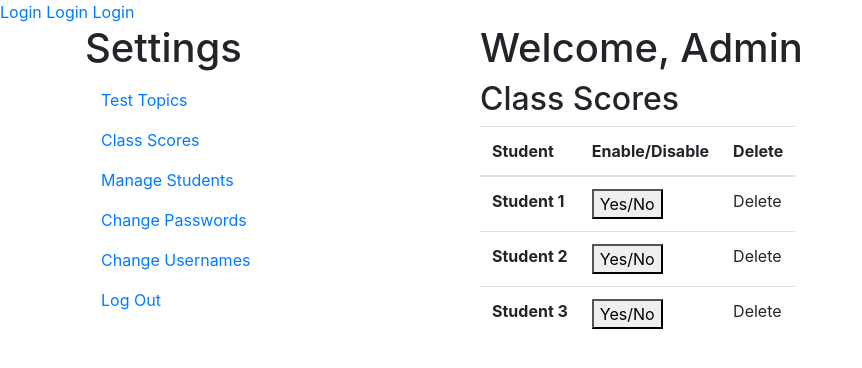
After one commit to akhil11naseem/Online-Quiz-Platform, a Flask app: page /students in a window 1280 px wide. The commit adds this page. Shown: the top 368 px of the page, without its empty margins (0-862 px from the left). Run offline with Flask 2, Linux system fonts and the light colour scheme; some libraries are stand-ins or nearby versions.

Commit message:
Login System with default username/password, with student manage and class pages added

```diff
--- a/project/app/routes.py
+++ b/project/app/routes.py
@@ -1,4 +1,4 @@
-from flask import render_template
+from flask import render_template, flash, url_for, redirect
 from app import app
 from app.forms import LoginForm, RegistrationForm
 
@@ -9,9 +9,23 @@ def index():
 @app.route('/login', methods=['GET','POST'])
 def login():
     form = LoginForm()
+    if form.validate_on_submit():
+        if form.email.data == 'admin@admin.com' and form.password.data == 'password':
+            flash('You have been successfully logged in', 'success')
+            return(redirect(url_for('manage_students')))
+        else:
+            flash('Login Failed. Please check password and username', 'error')
     return render_template('login.html', title = "Login Form", form = form)
 
 @app.route('/register')
 def register():
     form = RegistrationForm()
     return render_template('register.html', title = "Register", form = form)
+
+@app.route('/students')
+def manage_students():
+    return render_template('manage-students.html', title="Students-Admin")
+
+@app.route('/scores')
+def scores():
+    return render_template('class-scores.html', title="Students-Admin")
--- a/project/app/templates/base.html
+++ b/project/app/templates/base.html
@@ -7,9 +7,31 @@
         <meta name="viewport" content="width=device-width, initial-scale=1">
         <link rel ="stylesheet" href="{{ url_for('static', filename='style.css') }}">
         <link rel="stylesheet" href="https://stackpath.bootstrapcdn.com/bootstrap/4.4.1/css/bootstrap.min.css">
+
     </head>
     <body>
         <a href = '/login'>Login</a>
+        <a href = '/register'>Login</a>
+        <a href = '/students'>Login</a>
+
+        <section id = "admin-navigation-bar">
+            <div class="container">
+                <div class="row">
+                    <div class="col-md-4">
+                        {% block nav %}{% endblock %}
+                    </div>
+                    <div class="col-md-8">
+                        <div class="col-md-12">
+                            <h1>Welcome, Admin</h1>
+                        </div>
+                        <div class="col-md-12">
+                            {% block table %}{% endblock %}
+                        </div>
+                    </div>
+                </div>
+            </div>
+        </section>
+
         <section>
             <div class="container">
                 <div class="row">
--- a/project/app/templates/login.html
+++ b/project/app/templates/login.html
@@ -35,5 +35,4 @@
 </div>
 
 
-
 {% endblock %}
--- /dev/null
+++ b/project/app/templates/manage-students.html
@@ -0,0 +1,61 @@
+{%extends 'base.html' %}
+
+{% block nav %}
+    <h1>Settings</h1>
+                <nav>
+                    <ul class="nav flex-column">
+                        <li class="nav-item">
+                            <a href="" class="nav-link">Test Topics</a>
+                        </li>
+                        <li class="nav-item">
+                            <a href="" class="nav-link">Class Scores</a>
+                        </li>
+                        <li class="nav-item">
+                            <a href="" class="nav-link">Manage Students</a>
+                        </li>
+                        <li class="nav-item">
+                            <a href="" class="nav-link">Change Passwords</a>
+                        </li>
+                        <li class="nav-item">
+                            <a href="" class="nav-link">Change Usernames</a>
+                        </li>
+                        <li class="nav-item">
+                            <a href="" class="nav-link">Log Out</a>
+                        </li>
+                    </ul>
+                </nav>
+
+{% endblock %}
+
+{% block table %}
+<h2>Class Scores</h2>
+<div class="table">
+    <table>
+        <thead>
+            <tr>
+                <th>Student</th>
+                <th>Enable/Disable</th>
+                <th>Delete</th>
+            </tr>
+            <tbody>
+                <tr>
+                  <th scope="row">Student 1</th>
+                  <td><button>Yes/No</button></td>
+                  <td>Delete</td>
+                </tr>
+                <tr>
+                    <th scope="row">Student 2</th>
+                    <td><button>Yes/No</button></td>
+                    <td>Delete</td>
+                  </tr>
+                  <tr>
+                    <th scope="row">Student 3</th>
+                    <td><button>Yes/No</button></td>
+                    <td>Delete</td>
+                  </tr>
+              </tbody>
+        </thead>
+    </table>
+</div>
+
+{% endblock %}
```
Also changed, not shown: project/app/templates/class-scores.html (added, +65 -0 lines), project/quiz_platform.py (line endings or trailing spaces), 2 other files.
